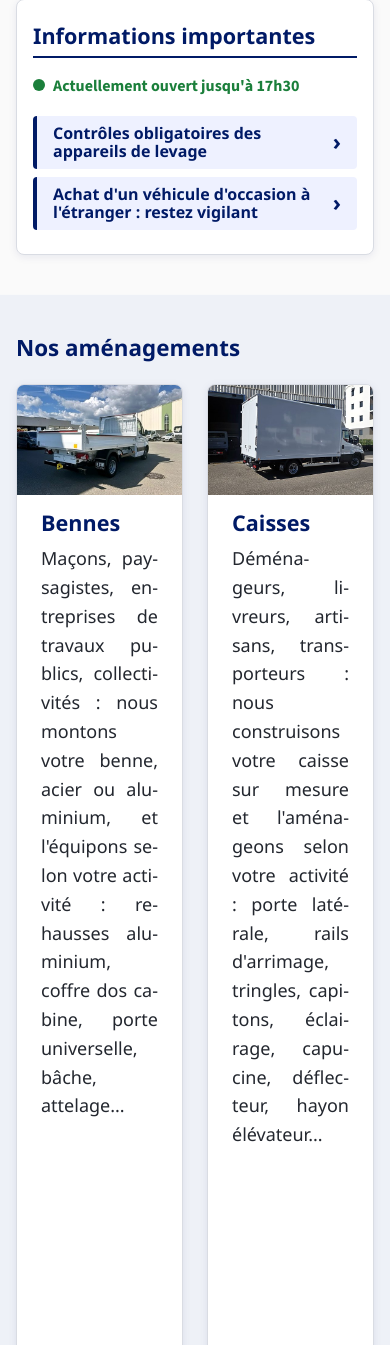
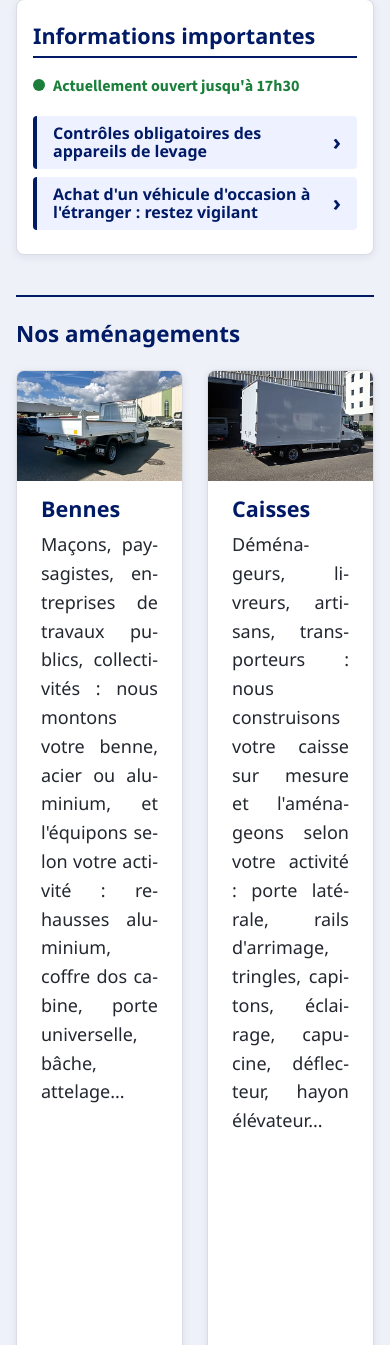
Before and after one commit to CarballoBruno/site-migliore06, a PHP site: page / in a window 390 px wide. Shown: the part 2824-4169 px from the top of the page. Run offline with PHP 8.4, Linux system fonts and the light colour scheme; some web fonts are replaced.

Commit message:
Fond bleu-gris sur tout le site, bas de page calé sur les colonnes du haut
- --couleur-fond-page : #FAFAFA (gris) → #EEF1F7 (bleu-gris) partout
- Bande teintée de « Nos aménagements » retirée (le liseré habituel la
  sépare, comme les autres parties)
- Slogan + « Nous joindre » : mêmes colonnes que la présentation et la
  colonne des horaires ; côte à côte à parts égales sur portable, l'un
  sous l'autre sur téléphone

Co-Authored-By: Claude Opus 5.5 <noreply@anthropic.com>

```diff
--- a/css/style.css
+++ b/css/style.css
@@ -1767,10 +1767,13 @@ a:hover {
 
 /* --- Fin de la page : slogan + « Nous joindre », côte à côte ----------- */
 
+/* Calé sur les deux colonnes du haut de l'accueil (26/10/2026, demande du client) :
+   le slogan a la largeur de la présentation, « Nous joindre » celle de la colonne
+   des horaires (mêmes colonnes et même écart que .accueil-haut). */
 .fin-de-page {
     display: grid;
-    grid-template-columns: repeat(2, minmax(0, 1fr));
-    gap: var(--espace-grand);
+    grid-template-columns: minmax(0, var(--parts-contenu-principal)) minmax(var(--largeur-min-colonne-droite), 1fr);
+    gap: var(--espace-tres-grand);
 }
 
 /* Bouton centré sous les coordonnées. */
@@ -2145,6 +2148,12 @@ p {
         align-items: stretch;
     }
 
+    /* Bas de page : comme les deux encarts du dessus, côte à côte à parts égales. */
+    .fin-de-page {
+        grid-template-columns: repeat(2, minmax(0, 1fr));
+        gap: var(--espace-grand);
+    }
+
     .presentation {
         --largeur-image-dans-texte: var(--largeur-image-presentation-portable);
     }
@@ -2152,7 +2161,8 @@ p {
 
 /* Téléphones : les deux encarts l'un sous l'autre. */
 @media (max-width: 600px) {
-    .colonne-droite {
+    .colonne-droite,
+    .fin-de-page {
         grid-template-columns: minmax(0, 1fr);
     }
 }
@@ -2162,21 +2172,8 @@ p {
    de la version 8003 (26/10/2026, demande du client)
    ========================================================================== */
 
-/* « Nos aménagements » sur une bande de fond légèrement teintée, d'un bord à
-   l'autre de l'écran (l'ombre « box-shadow » prolonge le fond sur les côtés,
-   « clip-path » l'arrête en haut et en bas) : l'œil sent qu'on change de partie. */
-.accueil-sections > .bande-teintee {
-    border-top: none;
-    padding-block: var(--espace-tres-grand);
-    background-color: var(--couleur-fond-bande);
-    box-shadow: 0 0 0 100vmax var(--couleur-fond-bande);
-    clip-path: inset(0 -100vmax);
-}
-
-/* Après la bande, pas de liseré : le bord de la bande sépare déjà. */
-.accueil-sections > .bande-teintee + * {
-    border-top: none;
-}
+/* (Bande teintée de « Nos aménagements » retirée le 26/10/2026 : tout le site a
+   désormais le même fond bleu-gris ; un liseré sépare les parties.) */
 
 /* Image à gauche de la présentation (26/10/2026, demande du client) : aucune
    ligne ne doit passer sous l'image (« approbation éclairée » se retrouvait
--- a/css/variables.css
+++ b/css/variables.css
@@ -59,7 +59,7 @@
     --couleur-gris-texte: #5A6070;
 
     /* Fond principal de la page : blanc légèrement cassé (pas de blanc pur). */
-    --couleur-fond-page: #FAFAFA;
+    --couleur-fond-page: #EEF1F7;   /* bleu-gris très clair sur tout le site (26/10/2026, demande du client ; #FAFAFA gris avant) */
 
     /* Blanc pur : cartes et encarts, pour qu'ils ressortent du fond. */
     --couleur-blanc: #FFFFFF;
@@ -74,10 +74,6 @@
 
     /* Fond des annonces « Informations importantes » (bleu très pâle). */
     --couleur-fond-annonce: #EEF1FF;
-
-    /* Fond de la bande « Nos aménagements » (refonte, 24/10/2026) : gris-bleu
-       très clair, à peine plus soutenu que le fond de la page. */
-    --couleur-fond-bande: #EEF1F7;
 
     /* Version 8003 (26/10/2026) : fond assombri derrière une annonce ouverte
        par-dessus la page (bleu marine à 40 %), et largeur de cet encart. */
--- a/index.php
+++ b/index.php
@@ -312,7 +312,7 @@ require __DIR__ . '/inc/header.php';
             <!-- Nos aménagements : une carte par type de carrosserie (contenu
                  dans contenu/amenagements.txt). Une carte devient un lien vers
                  sa page détaillée dès que cette page existe. -->
-            <section id="amenagements" class="amenagements bande-teintee" aria-labelledby="titre-amenagements">
+            <section id="amenagements" class="amenagements" aria-labelledby="titre-amenagements">
                 <h2 id="titre-amenagements" class="titre-section">Nos aménagements</h2>
                 <ul class="cartes-amenagements">
                     <?php foreach ($cartesAmenagements as $carte): ?>
```
